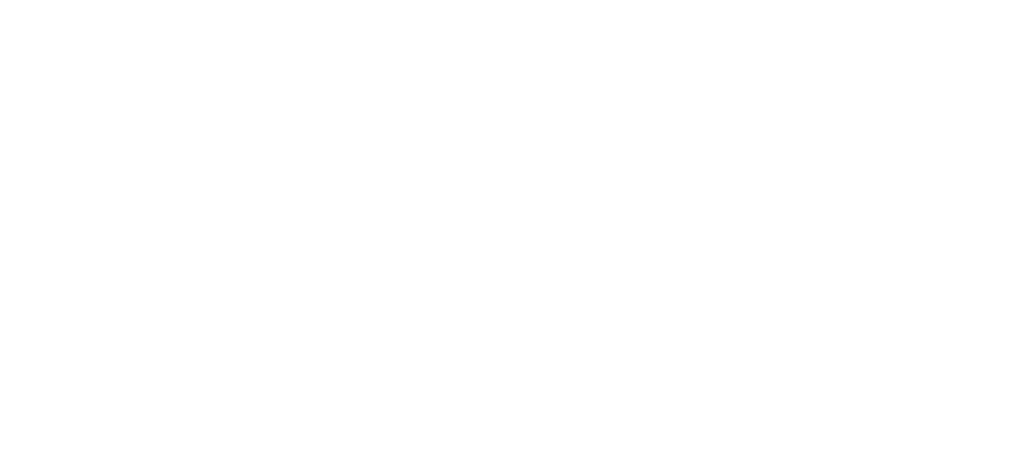
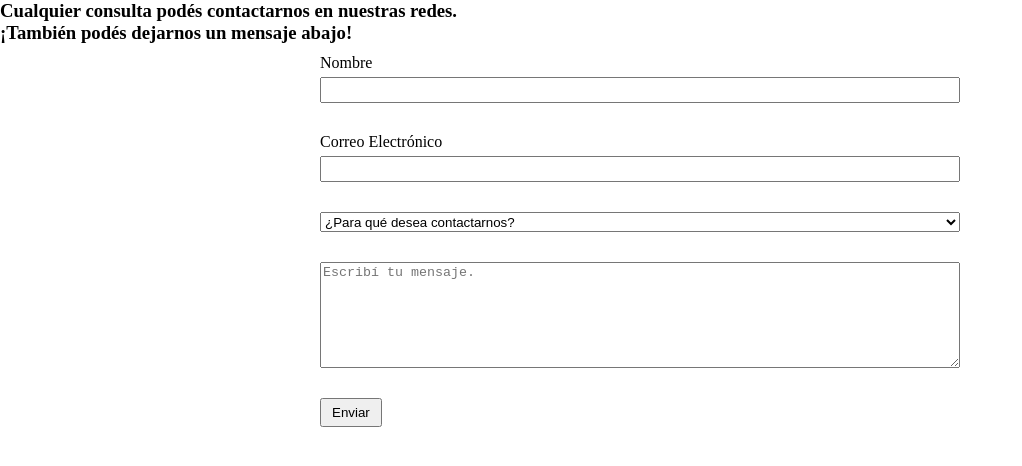
Before and after one commit to claudiomgz/proyecto-node, a plain HTML site: page html/contacto.html in a window 1280 px wide. Shown: the whole page, without its empty margins (0-1022 px from the left). Drawn offline with Linux system fonts and the light colour scheme.

Commit message:
modified:   css/estilo.css 	modified:   html/contacto.html

```diff
--- a/css/estilo.css
+++ b/css/estilo.css
@@ -0,0 +1,28 @@
+* {
+    margin: 0;
+    text-decoration: none;
+}
+.contacto-form {
+    display: flex;
+    flex-direction: column;
+    width: 50%;
+    margin: auto;
+    padding: 10px;
+    gap: 30px;
+}
+.contacto-form label {
+    display: flex;
+    flex-direction: column;
+    gap: 5px;
+}
+.contacto-form input, .contacto-form select {
+    height: 20px;
+}
+.contacto-form textarea {
+    height: 100px;
+}
+#enviar {
+    width: fit-content; height: fit-content;
+    flex: end;
+    padding: 5px 10px;
+}
--- a/html/contacto.html
+++ b/html/contacto.html
@@ -3,9 +3,26 @@
 <head>
     <meta charset="UTF-8">
     <meta name="viewport" content="width=device-width, initial-scale=1.0">
+    <link rel="stylesheet" href="../css/estilo.css">
     <title>Contactanos!</title>
 </head>
 <body>
-
+    <!--nav>Completar con lo de los otros compañeros</nav-->
+    <h3>Cualquier consulta podés contactarnos en nuestras redes.<br>
+        ¡También podés dejarnos un mensaje abajo!
+    </h3>
+    <form class="contacto-form" action="" method="POST">
+        <label for="nombre">Nombre<input type="text"></input> </label>
+        <label for="correo">Correo Electrónico<input type="text"></input> </label>
+        <select name="tema">
+            <option value="0">¿Para qué desea contactarnos?</option>
+            <option value="1">1 - Queja o Reembolso</option>
+            <option value="2">2 - Problema técnico</option>
+            <option value="3">3 - Recursos Humanos</option>
+            <option value="4">4 - Otra razón</option>
+        </select>
+        <textarea placeholder="Escribí tu mensaje."></textarea>
+        <input id="enviar" type="button" value="Enviar">
+    </form>
 </body>
 </html>
```
